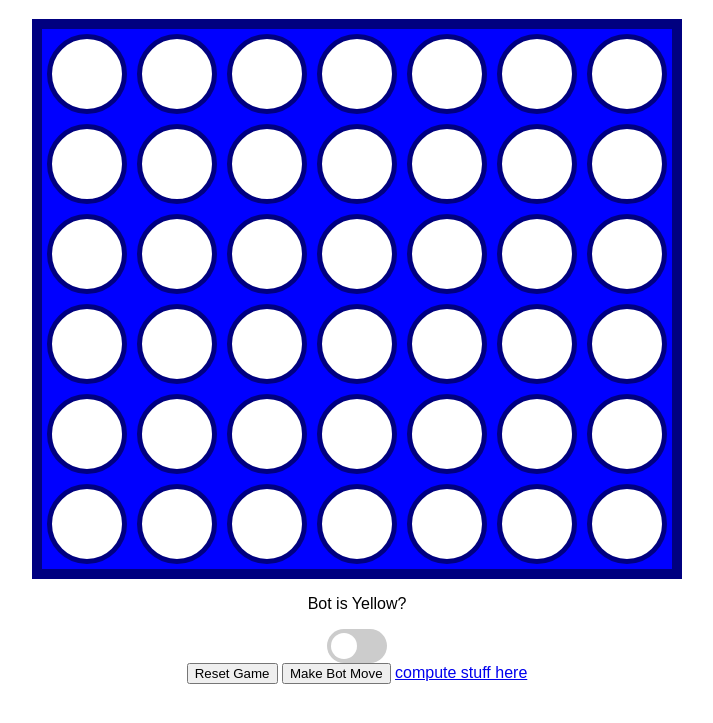
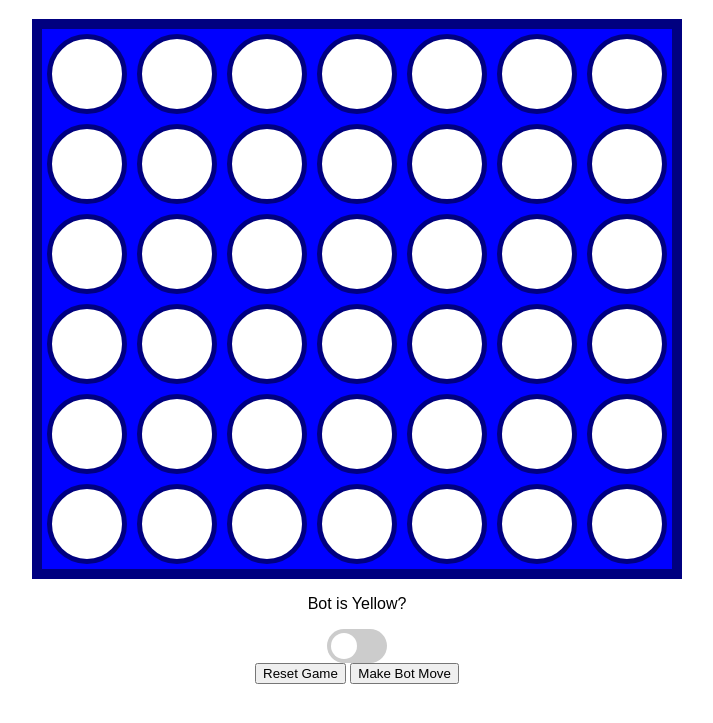
Before and after one commit to KilometersMiles/Connect-Four-Bot, a plain HTML site: page index.html in a window 1280 px wide. Shown: the part 61-784 px from the top of the page, without its empty margins (283-996 px from the left). Drawn offline with Linux system fonts and the light colour scheme.

Commit message:
removed faulty link

```diff
--- a/index.html
+++ b/index.html
@@ -24,6 +24,5 @@
     <div></div>
     <button id="reset" onclick="setGame()">Reset Game</button>
     <button id="makeBotMove" onclick="calculateBotMove(getBoard())">Make Bot Move</button>
-    <a href="precomputeMoves.html">compute stuff here</a>
 </body>
 </html>
```
